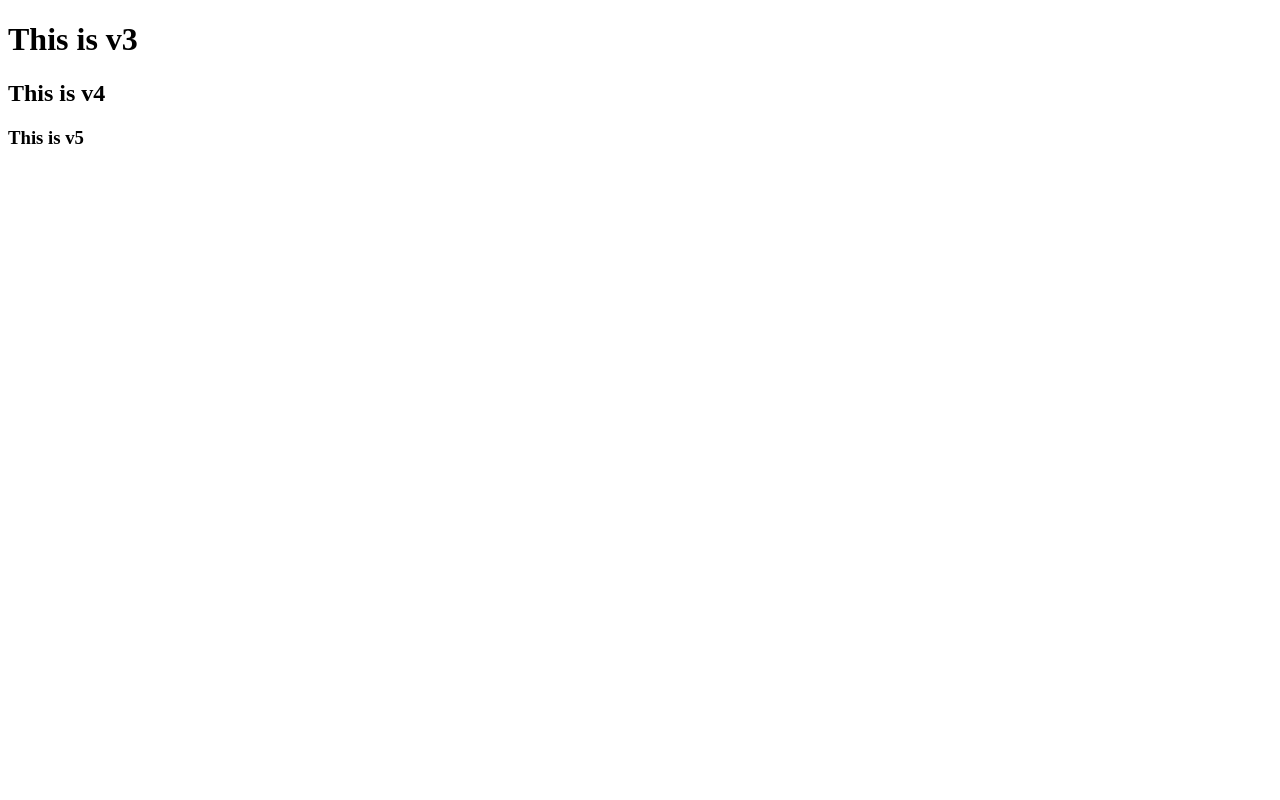
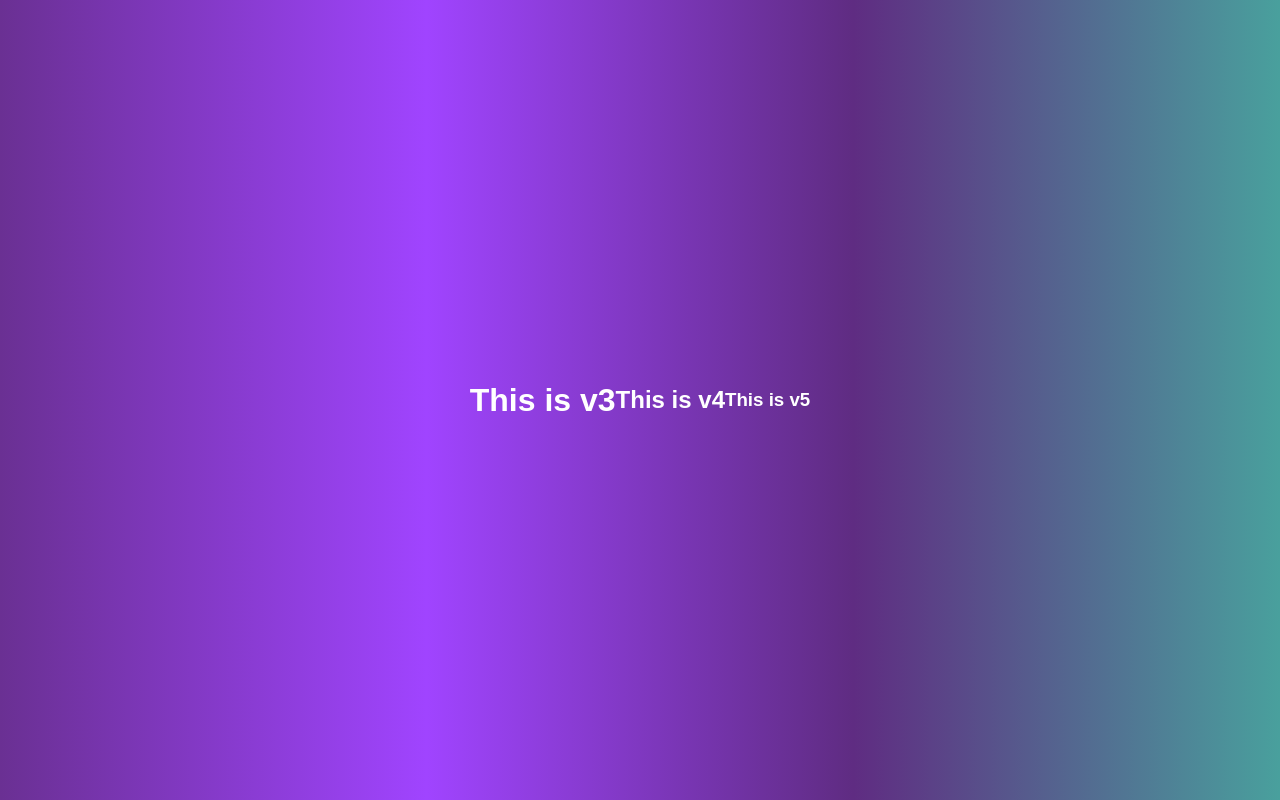
Before and after one commit to SOUVIK-404/first-repo, a plain HTML site: page index.html in a window 1280 px wide. Drawn offline with Linux system fonts and the light colour scheme.

Commit message:
added css file

```diff
--- /dev/null
+++ b/design_branch.css
@@ -0,0 +1,27 @@
+body {
+  /* Set a gradient background from purple to teal */
+  background: linear-gradient(to right, #6a3093, #a044ff, #5f2c82, #49a09d);
+  font-family: Arial, sans-serif;
+  /* Sets a clean, modern font for the body text */
+  color: white;
+  /* Sets the text color to white for better contrast */
+  margin: 0;
+  /* Removes default margin */
+  padding: 0;
+  /* Removes default padding */
+  display: flex;
+  /* Enables flexbox layout */
+  justify-content: center;
+  /* Centers content horizontally */
+  align-items: center;
+  /* Centers content vertically */
+  height: 100vh;
+  /* Makes the body take the full height of the viewport */
+}
+
+h1 {
+  font-size: 2em;
+  /* Sets the size of the header text */
+  text-align: center;
+  /* Centers the header text */
+}
--- a/index.html
+++ b/index.html
@@ -5,6 +5,7 @@
   <meta charset="UTF-8">
   <meta name="viewport" content="width=device-width, initial-scale=1.0">
   <title>First-Git</title>
+  <link rel="stylesheet" href="design_branch.css">
 </head>
 
 <body>
```
